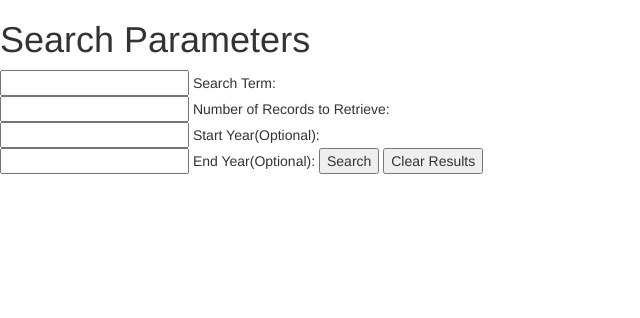
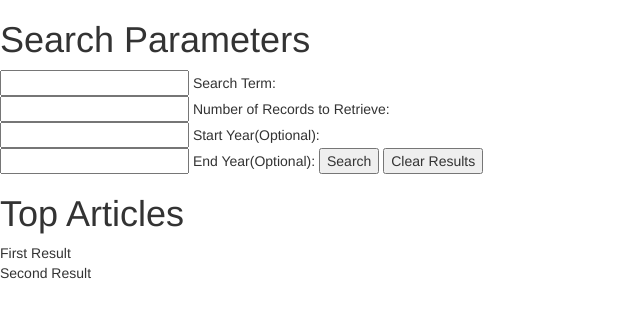
Before and after one commit to Werten101/NYTFrontend, a plain HTML site: page index.html in a window 1280 px wide. Shown: the whole page, without its empty margins (0-640 px from the left). Drawn offline with nearby package versions, Linux system fonts and the light colour scheme.

Commit message:
working jquery

```diff
--- a/index.html
+++ b/index.html
@@ -21,17 +21,27 @@
 			<button> Search </button> <button> Clear Results </button>
 		</div>
 
+		<div id="Bottom-Container">
+			<h1> Top Articles </h1>
+			<div id="Populated-Results">
+				<ol>
+					<li> First Result </li>
+					<li> Second Result </li>
+				</ol>
+			</div>
+		</div>
+
+
 
 
 
 
 	</div>
 
-
-<Script src="Assets/JS/index.js" type="text/javascript"></Script>
 <script
   src="https://code.jquery.com/jquery-3.2.1.js"
   integrity="sha256-DZAnKJ/6XZ9si04Hgrsxu/8s717jcIzLy3oi35EouyE="
   crossorigin="anonymous"></script>
+<Script src="Assets/JS/index.js" type="text/javascript"></Script>
 </body>
 </html>
```
